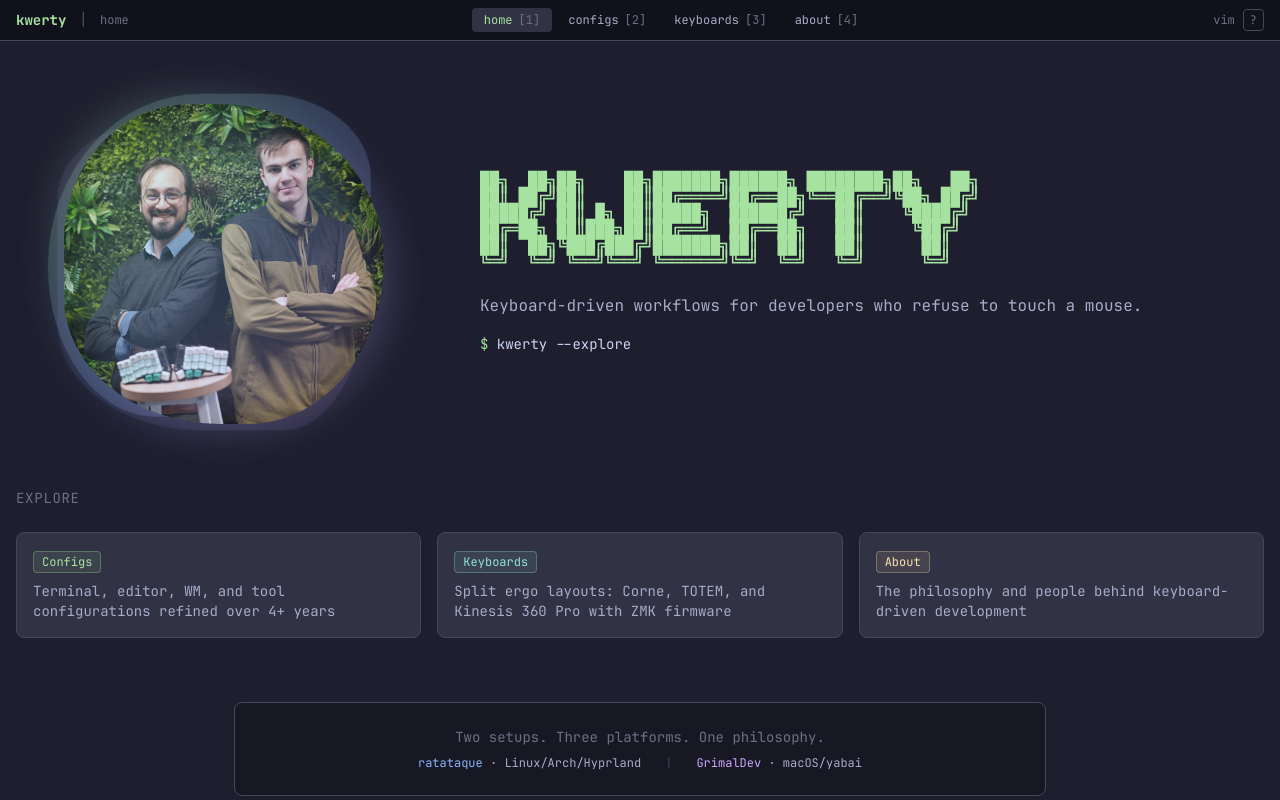
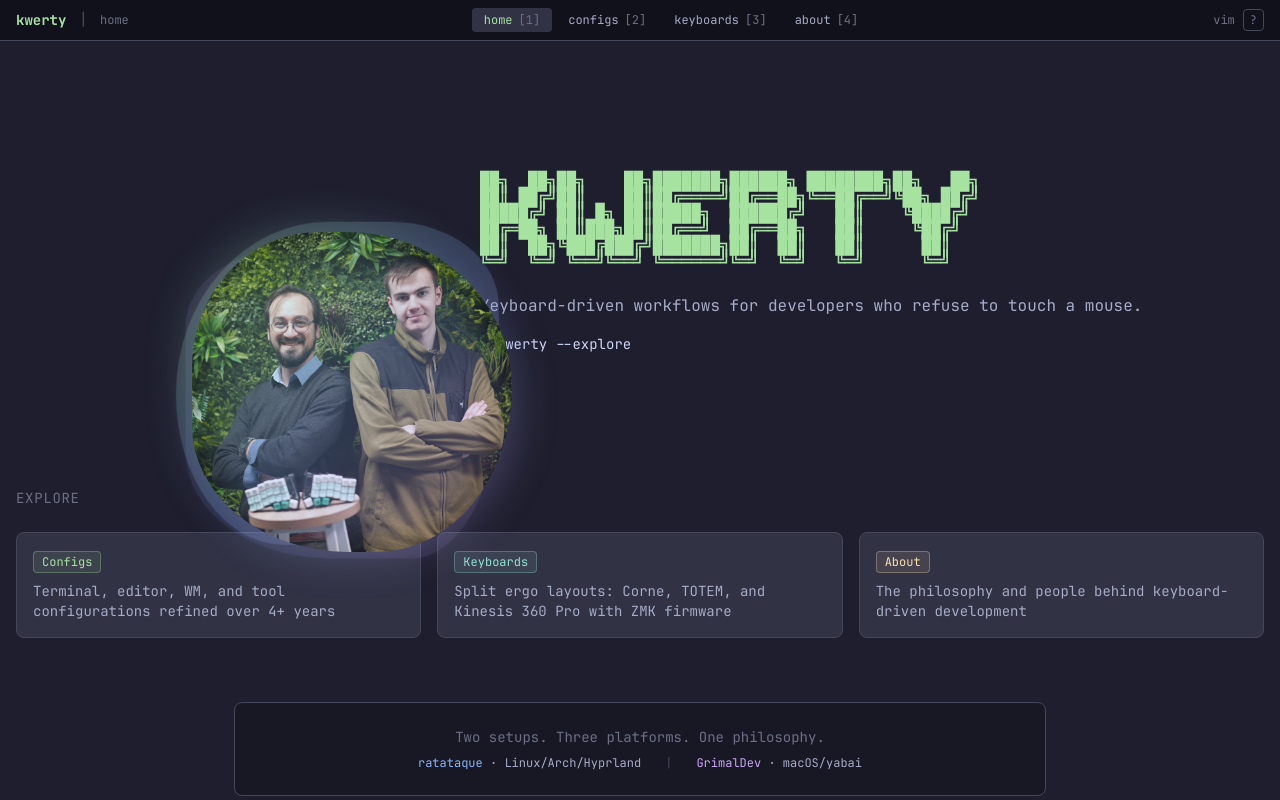
Before and after one commit to ratataque/kwerty, a Next.js app: page / in a window 1280 px wide. Shown: the top 800 px of the page. Built offline with nearby package versions, Linux system fonts and the light colour scheme.

Commit message:
uncentered img

```diff
--- a/src/app/page.tsx
+++ b/src/app/page.tsx
@@ -46,7 +46,7 @@ export default function Home() {
                 className="mb-16 flex flex-col lg:flex-row items-center justify-between gap-8 lg:gap-12 w-full"
             >
                 {/* Left: Blob image - below on mobile, left side on desktop */}
-                <div className="shrink-0 order-2 lg:order-1 lg:ml-12 ">
+                <div className="shrink-0 order-2 lg:order-1 lg:ml-12 translate-[10vw] relative">
                     <BlobImage src="/pro.jpg" alt="Keyboard Setup" />
                 </div>
 
```
